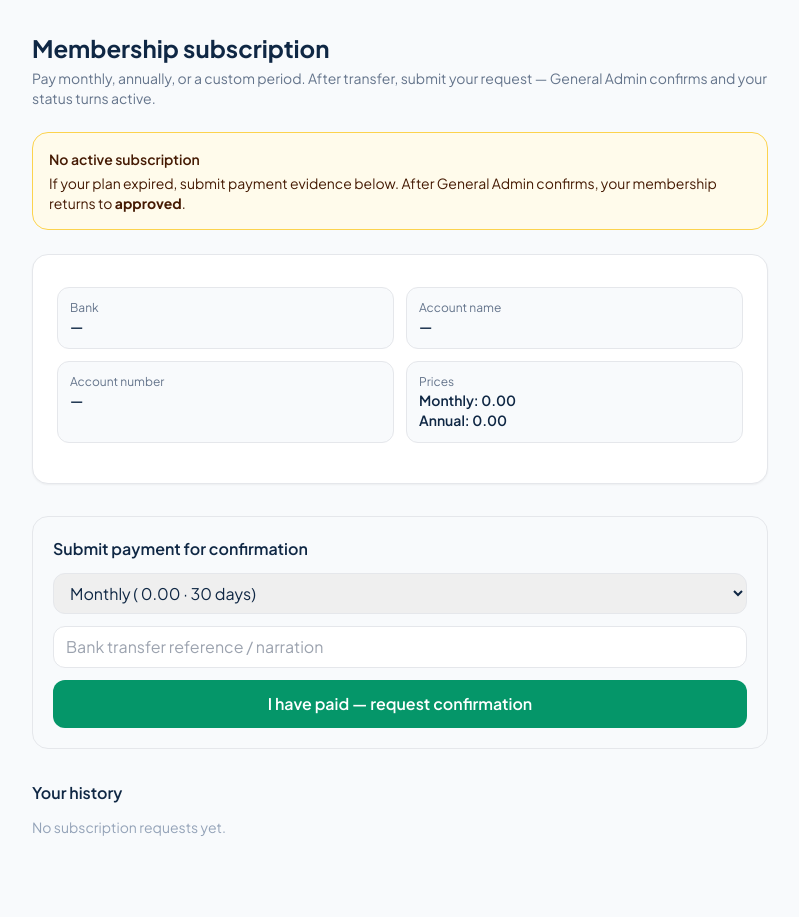
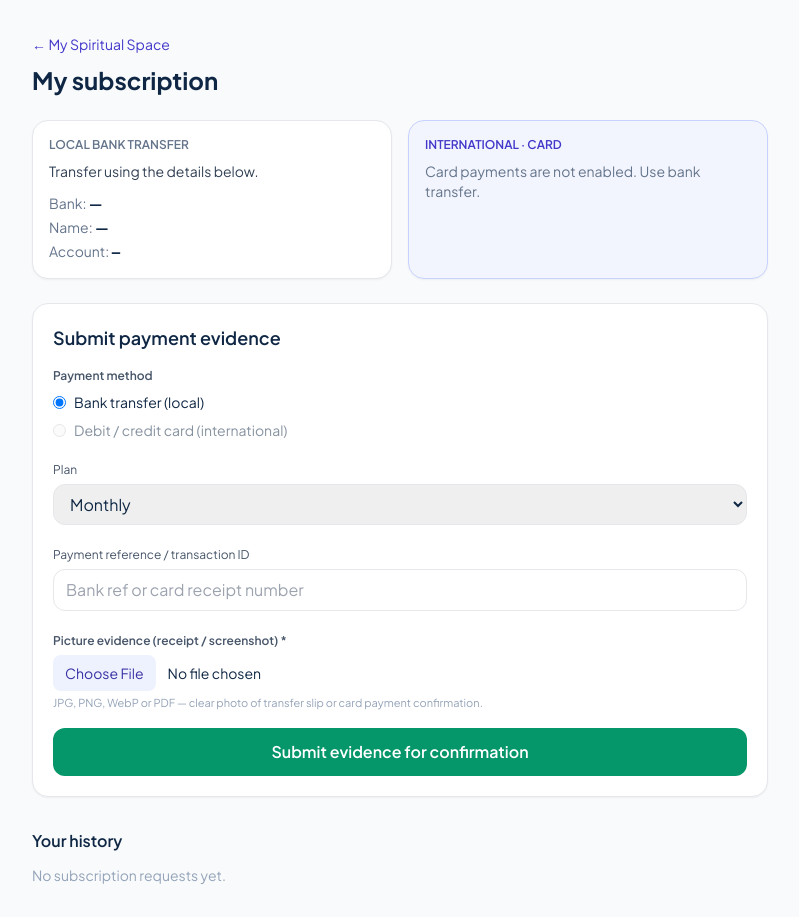
Before and after one commit to KnowsoftCloudAir/OneChurchgate, a FastAPI app: template app/templates/subscriptions/member.html in a window 1280 px wide. Shown: the whole page, without its empty margins (240-1039 px from the left). Before the commit the page ends 836 px from the top, so only its background shows below. Run offline with FastAPI, Linux system fonts and the light colour scheme; the template is opened without the code that fills it, so the values that code supplies are empty; some libraries are stand-ins or nearby versions.

Commit message:
Add files via upload

```diff
--- a/app/templates/subscriptions/member.html
+++ b/app/templates/subscriptions/member.html
@@ -2,87 +2,116 @@
 {% block title %}My subscription{% endblock %}
 {% block content %}
 <div class="max-w-3xl mx-auto px-4 py-8">
-  <h1 class="text-2xl font-bold text-navy-900 mb-1">Membership subscription</h1>
-  <p class="text-sm text-slate-500 mb-6">Pay monthly, annually, or a custom period. After transfer, submit your request — General Admin confirms and your status turns active.</p>
+  <a href="/member/portal" class="text-sm text-indigo-700">← My Spiritual Space</a>
+  <h1 class="text-2xl font-bold text-navy-900 mt-2 mb-2">My subscription</h1>
+  <p class="text-sm text-slate-600 mb-6">{{ settings.title }}</p>
 
-  {% if sample and sample.is_sample %}
-  <div class="mb-6 rounded-2xl border-2 border-amber-400 bg-amber-50 p-5 text-amber-950">
-    <p class="font-bold">Sample account</p>
-    <p class="text-sm mt-1">{{ sample.message }}</p>
-    <p class="text-sm mt-2 font-semibold">You cannot subscribe with a sample login. Register as a full member for perpetual membership.</p>
-    <a href="/join" class="inline-block mt-3 px-4 py-2 rounded-xl bg-navy-900 text-white text-sm font-semibold">Register as full member</a>
+  {% if request.query_params.get('submitted') %}
+  <div class="mb-4 rounded-xl bg-emerald-50 border border-emerald-200 text-emerald-900 text-sm px-4 py-3">
+    Payment request submitted. General Admin will confirm after verifying your transfer or card payment evidence.
   </div>
   {% endif %}
 
-  {% if sample and sample.show_warning %}
-  <div class="mb-6 rounded-2xl border-2 border-amber-400 bg-amber-50 p-4 text-amber-950 shadow">
-    <p class="font-semibold">{{ sample.message }}</p>
-    <a href="/join" class="inline-block mt-2 text-sm font-bold text-amber-800 underline">Register as a full member →</a>
+  {% if sample and not sample.can_subscribe %}
+  <div class="rounded-2xl border border-amber-200 bg-amber-50 p-4 text-sm text-amber-900 mb-6">
+    Sample accounts cannot subscribe. Please register as a full member.
   </div>
-  {% endif %}
+  {% else %}
 
-  {% if not active %}
-  <div class="mb-6 rounded-2xl border border-amber-300 bg-amber-50 p-4 text-sm text-amber-950">
-    <p class="font-semibold">No active subscription</p>
-    <p class="mt-1">If your plan expired, submit payment evidence below. After General Admin confirms, your membership returns to <strong>approved</strong>.</p>
+  <div class="grid sm:grid-cols-2 gap-4 mb-6">
+    <div class="rounded-2xl border bg-white p-4 shadow-sm">
+      <p class="text-xs font-semibold text-slate-500 uppercase mb-2">Local bank transfer</p>
+      <p class="text-sm text-slate-700 whitespace-pre-wrap">{{ settings.instructions or "Transfer using the details below." }}</p>
+      <ul class="mt-3 text-sm space-y-1">
+        <li><span class="text-slate-500">Bank:</span> <strong>{{ settings.bank_name or "—" }}</strong></li>
+        <li><span class="text-slate-500">Name:</span> <strong>{{ settings.account_name or "—" }}</strong></li>
+        <li><span class="text-slate-500">Account:</span> <strong class="font-mono">{{ settings.account_number or "—" }}</strong></li>
+      </ul>
+      {% if settings.other_details %}<p class="text-xs text-slate-500 mt-2 whitespace-pre-wrap">{{ settings.other_details }}</p>{% endif %}
+    </div>
+    <div class="rounded-2xl border border-indigo-200 bg-indigo-50/50 p-4 shadow-sm">
+      <p class="text-xs font-semibold text-indigo-700 uppercase mb-2">International · card</p>
+      {% if settings.card_enabled %}
+      <p class="text-sm text-slate-700 whitespace-pre-wrap">{{ settings.card_instructions or "Pay with debit/credit card for international members. Use the secure link, then upload a screenshot of the successful payment." }}</p>
+      <p class="text-sm mt-2"><strong>{{ settings.card_currency or "USD" }}</strong>
+        monthly {{ "%.2f"|format(settings.card_monthly_price or 5) }} ·
+        annual {{ "%.2f"|format(settings.card_annual_price or 50) }}</p>
+      {% if settings.card_payment_link %}
+      <a href="{{ settings.card_payment_link }}" target="_blank" rel="noopener"
+         class="inline-block mt-3 px-4 py-2.5 rounded-xl bg-indigo-700 text-white text-sm font-bold shadow">
+        Pay by card (open secure link) →
+      </a>
+      {% else %}
+      <p class="text-xs text-amber-800 mt-2">Card link not published yet — contact admin, or use bank transfer and attach evidence.</p>
+      {% endif %}
+      {% else %}
+      <p class="text-sm text-slate-500">Card payments are not enabled. Use bank transfer.</p>
+      {% endif %}
+    </div>
   </div>
-  {% endif %}
 
-  {% if active %}
-  <div class="mb-8 rounded-2xl border-2 border-emerald-400 bg-gradient-to-br from-emerald-50 to-teal-50 p-6 shadow-lg text-center">
-    <p class="text-xs font-bold uppercase tracking-wider text-emerald-700 mb-1">Subscription active</p>
-    <p class="text-3xl font-bold text-emerald-800">✓ Paid & confirmed</p>
-    <p class="text-sm text-emerald-900 mt-2">{{ active.plan|capitalize }} · {{ active.currency }} {{ "%.2f"|format(active.amount) }}</p>
-    <p class="text-xs text-emerald-700 mt-1">Valid until {{ active.ends_at }} UTC</p>
-    <p class="text-xs text-emerald-600 mt-2">Ref: {{ active.payment_reference }}</p>
-  </div>
-  {% endif %}
-
-  <section class="bg-white border rounded-2xl p-6 mb-8 shadow-sm">
-    <h2 class="font-semibold text-lg mb-2">{{ settings.title }}</h2>
-    {% if settings.instructions %}<p class="text-sm text-slate-600 mb-4 whitespace-pre-wrap">{{ settings.instructions }}</p>{% endif %}
-    <div class="grid sm:grid-cols-2 gap-3 text-sm mb-4">
-      <div class="bg-slate-50 rounded-xl p-3 border"><p class="text-xs text-slate-500">Bank</p><p class="font-semibold">{{ settings.bank_name or "—" }}</p></div>
-      <div class="bg-slate-50 rounded-xl p-3 border"><p class="text-xs text-slate-500">Account name</p><p class="font-semibold">{{ settings.account_name or "—" }}</p></div>
-      <div class="bg-slate-50 rounded-xl p-3 border"><p class="text-xs text-slate-500">Account number</p><p class="font-semibold tracking-wide">{{ settings.account_number or "—" }}</p></div>
-      <div class="bg-slate-50 rounded-xl p-3 border">
-        <p class="text-xs text-slate-500">Prices</p>
-        <p class="font-semibold">Monthly: {{ settings.currency }} {{ "%.2f"|format(settings.monthly_price) }}</p>
-        <p class="font-semibold">Annual: {{ settings.currency }} {{ "%.2f"|format(settings.annual_price) }}</p>
-      </div>
+  <form method="post" action="/member/subscription/request" enctype="multipart/form-data"
+        class="rounded-2xl border bg-white p-5 shadow-sm space-y-4 mb-8">
+    <h2 class="font-semibold text-lg">Submit payment evidence</h2>
+    <div>
+      <p class="text-xs font-semibold text-slate-600 mb-2">Payment method</p>
+      <label class="flex items-center gap-2 text-sm mb-2 cursor-pointer">
+        <input type="radio" name="payment_method" value="bank" checked class="text-indigo-700"> Bank transfer (local)
+      </label>
+      <label class="flex items-center gap-2 text-sm cursor-pointer {% if not settings.card_enabled %}opacity-50{% endif %}">
+        <input type="radio" name="payment_method" value="card" {% if not settings.card_enabled %}disabled{% endif %} class="text-indigo-700">
+        Debit / credit card (international)
+      </label>
     </div>
-    {% if settings.other_details %}<p class="text-sm text-slate-600 whitespace-pre-wrap">{{ settings.other_details }}</p>{% endif %}
-  </section>
-
-  {% if sample and sample.is_sample %}
-  <p class="text-sm text-slate-500 mb-8">Payment form is disabled for sample accounts.</p>
-  {% else %}
-  <form method="post" action="/member/subscription/request" class="bg-slate-50 border rounded-2xl p-5 mb-8 space-y-3">
-    <h2 class="font-semibold">Submit payment for confirmation</h2>
-    <select name="plan" id="plan" class="w-full px-3 py-2 rounded-xl border" onchange="document.getElementById('customDays').classList.toggle('hidden', this.value!=='custom')">
-      <option value="monthly">Monthly ({{ settings.currency }} {{ "%.2f"|format(settings.monthly_price) }} · 30 days)</option>
-      <option value="annual">Annual ({{ settings.currency }} {{ "%.2f"|format(settings.annual_price) }} · 365 days)</option>
-      <option value="custom">Custom duration</option>
-    </select>
+    <div>
+      <label class="text-xs text-slate-600">Plan</label>
+      <select name="plan" id="planSelect" class="w-full px-3 py-2 rounded-xl border mt-1">
+        <option value="monthly">Monthly</option>
+        <option value="annual">Annual</option>
+        <option value="custom">Custom duration</option>
+      </select>
+    </div>
     <div id="customDays" class="hidden">
       <label class="text-xs text-slate-600">Number of days (min {{ settings.custom_min_days }})</label>
       <input type="number" name="custom_days" min="{{ settings.custom_min_days }}" value="30" class="w-full px-3 py-2 rounded-xl border">
     </div>
-    <input name="payment_reference" placeholder="Bank transfer reference / narration" class="w-full px-3 py-2 rounded-xl border">
-    <button class="w-full py-3 rounded-xl bg-emerald-600 text-white font-semibold">I have paid — request confirmation</button>
+    <div>
+      <label class="text-xs text-slate-600">Payment reference / transaction ID</label>
+      <input name="payment_reference" placeholder="Bank ref or card receipt number" class="w-full px-3 py-2 rounded-xl border mt-1">
+    </div>
+    <div>
+      <label class="text-xs text-slate-600 font-semibold">Picture evidence (receipt / screenshot) *</label>
+      <input type="file" name="evidence" accept="image/*,application/pdf" required
+             class="w-full mt-1 text-sm file:mr-3 file:py-2 file:px-3 file:rounded-lg file:border-0 file:bg-indigo-50 file:text-indigo-800">
+      <p class="text-[11px] text-slate-400 mt-1">JPG, PNG, WebP or PDF — clear photo of transfer slip or card payment confirmation.</p>
+    </div>
+    <button type="submit" class="w-full py-3 rounded-xl bg-emerald-600 text-white font-semibold">
+      Submit evidence for confirmation
+    </button>
   </form>
+  <script>
+    document.getElementById('planSelect').addEventListener('change', function() {
+      document.getElementById('customDays').classList.toggle('hidden', this.value !== 'custom');
+    });
+  </script>
   {% endif %}
-
 
   <h2 class="font-semibold mb-3">Your history</h2>
   <div class="space-y-3">
     {% for s in subs %}
     <div class="border rounded-xl p-4 bg-white {% if s.status=='active' %}border-emerald-300{% elif s.status=='pending' %}border-amber-200{% endif %}">
-      <div class="flex justify-between text-sm">
-        <span class="font-semibold">{{ s.plan }} · {{ s.currency }} {{ "%.2f"|format(s.amount) }}</span>
+      <div class="flex justify-between text-sm gap-2 flex-wrap">
+        <span class="font-semibold">{{ s.plan }} · {{ s.currency }} {{ "%.2f"|format(s.amount) }}
+          <span class="text-xs font-normal text-slate-500">({{ s.payment_method or "bank" }})</span>
+        </span>
         <span class="text-xs uppercase {% if s.status=='active' %}text-emerald-700{% elif s.status=='pending' %}text-amber-700{% else %}text-slate-500{% endif %}">{{ s.status }}</span>
       </div>
       <p class="text-xs text-slate-500 mt-1">{{ s.duration_days }} days · Ref {{ s.payment_reference or "—" }} · {{ s.created_at }}</p>
+      {% if s.evidence_image %}
+      <p class="text-xs mt-2">
+        <a href="{{ s.evidence_image }}" target="_blank" class="text-indigo-700 font-semibold underline">View payment evidence →</a>
+      </p>
+      {% endif %}
       {% if s.ends_at %}<p class="text-xs text-slate-500">Ends {{ s.ends_at }}</p>{% endif %}
     </div>
     {% else %}
--- a/main.py
+++ b/main.py
@@ -16,6 +16,27 @@ from app.seed_sample import ensure_all_sample_data
 @asynccontextmanager
 async def lifespan(app: FastAPI):
     create_db_and_tables()
+    try:
+        from sqlalchemy import text
+        with engine.begin() as conn:
+            for stmt in [
+                "ALTER TABLE membersubscription ADD COLUMN IF NOT EXISTS payment_method VARCHAR DEFAULT 'bank'",
+                "ALTER TABLE membersubscription ADD COLUMN IF NOT EXISTS evidence_image VARCHAR",
+                "ALTER TABLE subscriptionsettings ADD COLUMN IF NOT EXISTS card_enabled BOOLEAN DEFAULT TRUE",
+                "ALTER TABLE subscriptionsettings ADD COLUMN IF NOT EXISTS card_currency VARCHAR DEFAULT 'USD'",
+                "ALTER TABLE subscriptionsettings ADD COLUMN IF NOT EXISTS card_monthly_price FLOAT DEFAULT 5",
+                "ALTER TABLE subscriptionsettings ADD COLUMN IF NOT EXISTS card_annual_price FLOAT DEFAULT 50",
+                "ALTER TABLE subscriptionsettings ADD COLUMN IF NOT EXISTS card_instructions TEXT",
+                "ALTER TABLE subscriptionsettings ADD COLUMN IF NOT EXISTS card_payment_link VARCHAR",
+                "ALTER TABLE membersubscription ADD COLUMN payment_method VARCHAR",
+                "ALTER TABLE membersubscription ADD COLUMN evidence_image VARCHAR",
+            ]:
+                try:
+                    conn.execute(text(stmt))
+                except Exception:
+                    pass
+    except Exception as _pe:
+        print("payment cols migrate:", _pe)
     try:
         from sqlalchemy import text
         with engine.begin() as conn:
```
Also changed, not shown: app/models.py (+9 -0 lines), app/routers/subscriptions.py (+60 -9 lines), app/templates/community/focus_view.html (+5 -5 lines), app/templates/subscriptions/admin.html (+17 -1 lines).
